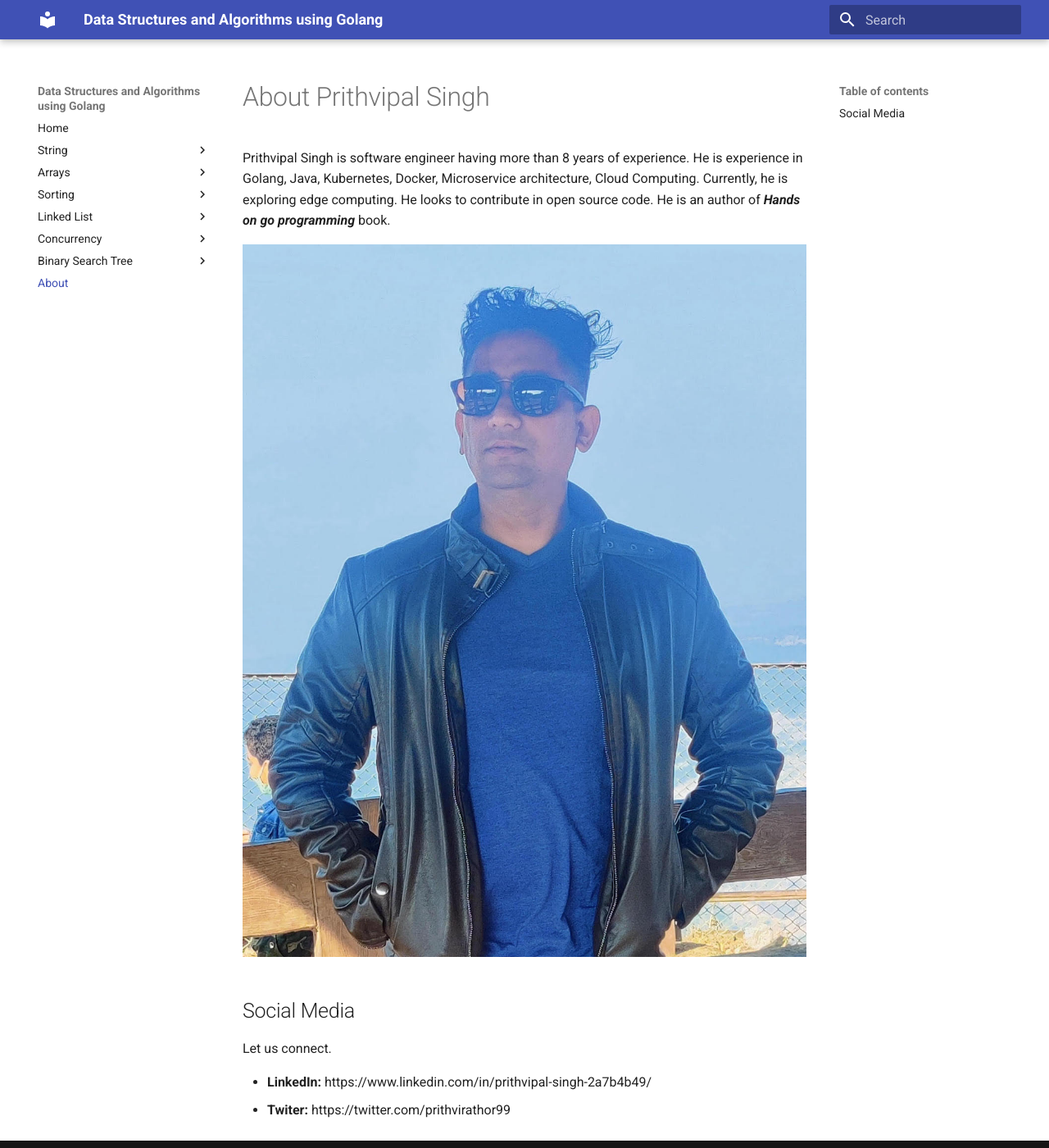
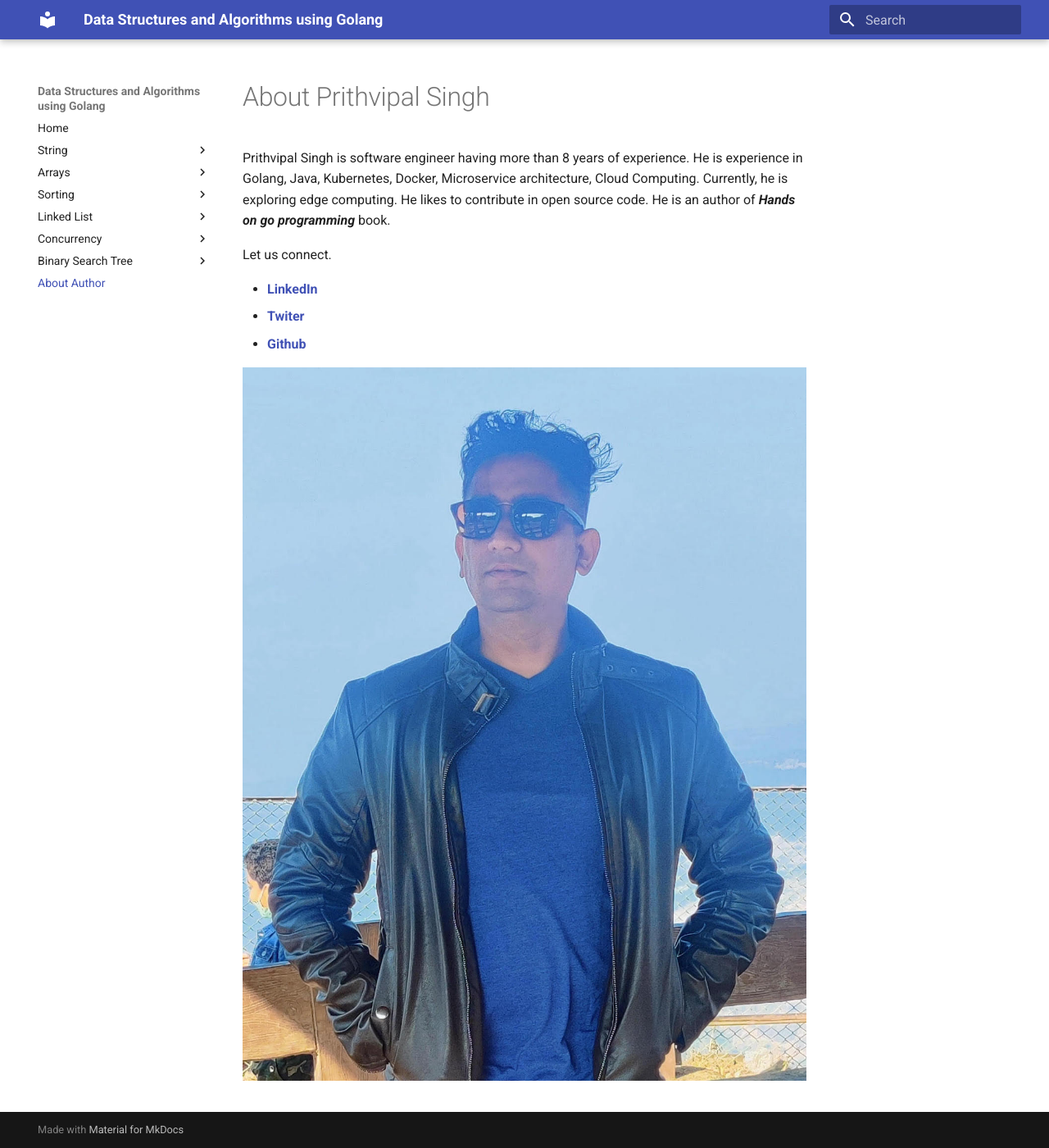
Before and after one commit to prithvipal/golang-dsa, an MkDocs documentation site: the page built from docs/about.md, in a window 1280 px wide and 1400 px high. Shown: the whole window at 82% size. Built offline with MkDocs 1.6.1 and Material for MkDocs 9.7.7, drawn with Linux system fonts in a browser that asks for light colours.

Commit message:
modified about author

```diff
--- a/docs/about.md
+++ b/docs/about.md
@@ -1,12 +1,13 @@
 # About Prithvipal Singh
 
 
-Prithvipal Singh is software engineer having more than 8 years of experience. He is experience in Golang, Java, Kubernetes, Docker, Microservice architecture, Cloud Computing. Currently, he is exploring edge computing. He looks to contribute in open source code. He is an author of ***Hands on go programming*** book.
+Prithvipal Singh is software engineer having more than 8 years of experience. He is experience in Golang, Java, Kubernetes, Docker, Microservice architecture, Cloud Computing. Currently, he is exploring edge computing. He likes to contribute in open source code. He is an author of ***Hands on go programming*** book.
+
+Let us connect.
+
+- [**LinkedIn**](https://www.linkedin.com/in/prithvipal-singh-2a7b4b49)
+- [**Twiter**](https://twitter.com/prithvirathor99)
+- [**Github**](https://github.com/Prithvipal)
+
 
 ![](resources/my_photo.jpeg)
-
-## Social Media
-Let us connect.
-
-- **LinkedIn:** https://www.linkedin.com/in/prithvipal-singh-2a7b4b49/
-- **Twiter:** https://twitter.com/prithvirathor99
--- a/mkdocs.yml
+++ b/mkdocs.yml
@@ -41,5 +41,5 @@ nav:
         - Print Odd and Even Sequentially using goroutine: concurrency/print_odd_even_sequentially.md
     - Binary Search Tree:
         - Second Largest Number from Given Number: bst/second_largest_number_from_given_number.md
-    - About: about.md
+    - About Author: about.md
 theme: material
```
